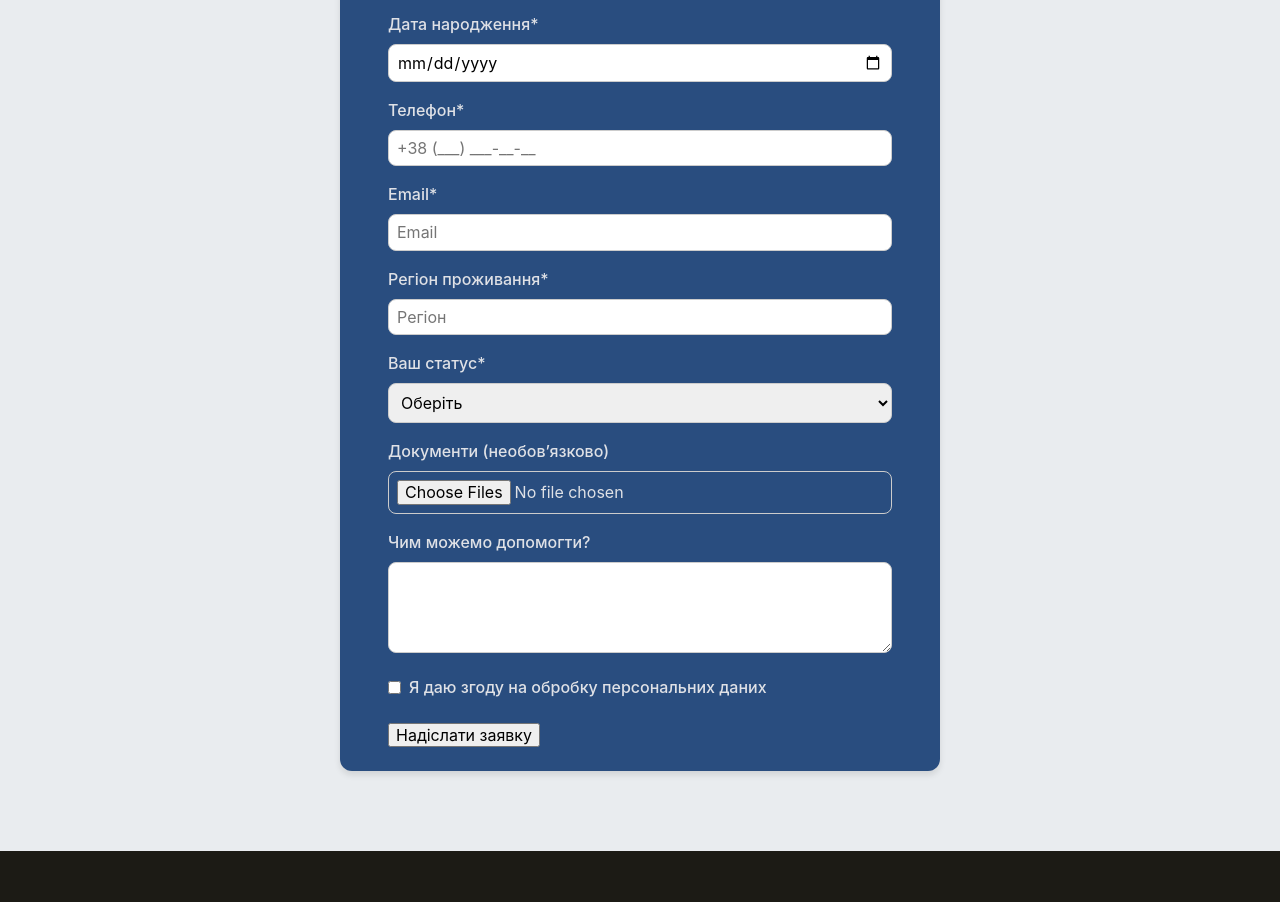
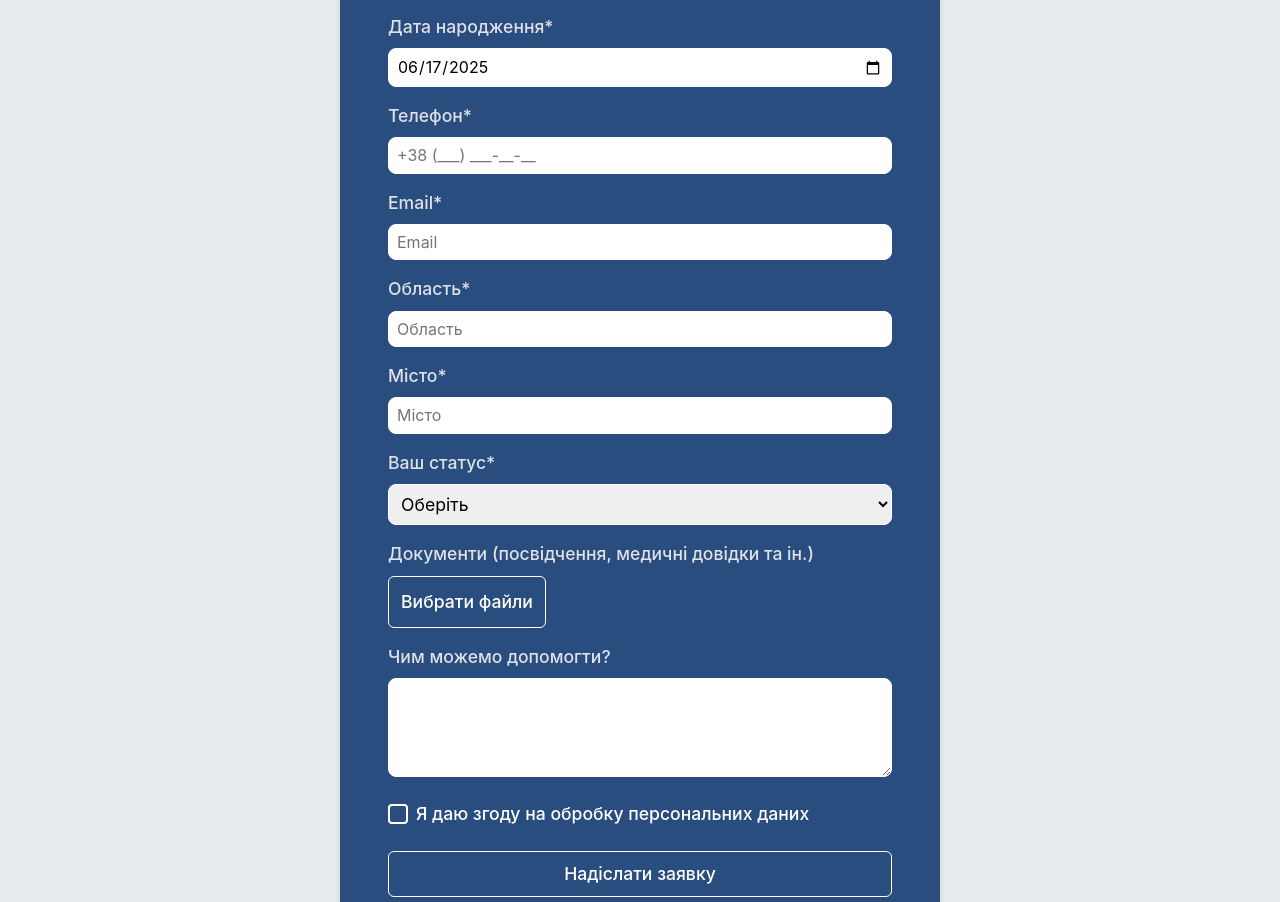
Before and after one commit to HannaTkachenko2204/support-fund-front, a React (Vite) app: page /help in a window 1280 px wide. Shown: the part 1863-2765 px from the top of the page. Built offline with nearby package versions, Linux system fonts and the light colour scheme.

Commit message:
HelpRequestForm

```diff
--- a/index.html
+++ b/index.html
@@ -1,5 +1,5 @@
 <!doctype html>
-<html lang="en">
+<html lang="uk">
   <head>
     <meta charset="UTF-8" />
     <link rel="icon" type="image/svg+xml" href="/assets/icons/favicon.svg" />
--- a/src/components/HelpCard/HelpCard.jsx
+++ b/src/components/HelpCard/HelpCard.jsx
@@ -47,7 +47,7 @@ const HelpCard = () => {
     <section className={s.section}>
       <Container>
         <SectionHeader
-          subtitle="Як ми допомагаємо"
+          subtitle="Програми допомоги"
           title="Форми підтримки учасників бойових дій"
           description="Комплексні програми допомоги за всіма критично важливими напрямками"
         />
--- a/src/components/HelpCard/HelpCard.module.css
+++ b/src/components/HelpCard/HelpCard.module.css
@@ -30,7 +30,7 @@
     width: 6rem;
     height: 6rem;
     border-radius: 50%;
-    background-color: white;
+    background-color: #294d7f;
     color: #294d7f;
     display: flex;
     align-items: center;
@@ -47,7 +47,7 @@
   }
 
 .icon {
-    fill: #294d7f;
+    fill: white;
     width: 40px;
     height: 40px;
   }
--- a/src/components/HelpRequestForm/HelpRequestForm.jsx
+++ b/src/components/HelpRequestForm/HelpRequestForm.jsx
@@ -1,12 +1,35 @@
+import { useState } from 'react';
+import useHiddenFileInput from '../../hooks/useHiddenFileInput';
 import Container from '../Container/Container';
 import SectionHeader from '../SectionHeader/SectionHeader';
 import s from './HelpRequestForm.module.css';
 
 const HelpRequestForm = () => {
+  const [selectedFiles, setSelectedFiles] = useState([]);
+  const { fileInputRef, openFileDialog, onKeyDown } = useHiddenFileInput();
+
+  const handleFileChange = (e) => {
+    const newFiles = Array.from(e.target.files);
+
+    setSelectedFiles((prevFiles) => {
+      const existingNames = prevFiles.map((f) => f.name);
+      const filteredNewFiles = newFiles.filter(
+        (f) => !existingNames.includes(f.name)
+      );
+      return [...prevFiles, ...filteredNewFiles];
+    });
+
+    e.target.value = null;
+  };
+
+  const handleFileRemove = (index) => {
+    setSelectedFiles((prevFiles) => prevFiles.filter((_, i) => i !== index));
+  };
+
   const handleSubmit = (e) => {
     e.preventDefault();
-    // Здесь можешь добавить отправку данных, валидацию и т.д.
     alert('Форма отправлена!');
+    // Здесь можно отправить selectedFiles на сервер
   };
 
   return (
@@ -30,7 +53,13 @@ const HelpRequestForm = () => {
 
           <div>
             <label htmlFor="dob">Дата народження*</label>
-            <input type="date" id="dob" name="dob" required />
+            <input
+              type="date"
+              id="dob"
+              name="dob"
+              required
+              defaultValue={new Date().toISOString().slice(0, 10)}
+            />
           </div>
 
           <div>
@@ -56,12 +85,23 @@ const HelpRequestForm = () => {
           </div>
 
           <div>
-            <label htmlFor="region">Регіон проживання*</label>
+            <label htmlFor="region">Область*</label>
             <input
               type="text"
               id="region"
               name="region"
-              placeholder="Регіон"
+              placeholder="Область"
+              required
+            />
+          </div>
+
+          <div>
+            <label htmlFor="city">Місто*</label>
+            <input
+              type="text"
+              id="city"
+              name="city"
+              placeholder="Місто"
               required
             />
           </div>
@@ -78,8 +118,64 @@ const HelpRequestForm = () => {
           </div>
 
           <div>
-            <label htmlFor="documents">Документи (необов’язково)</label>
-            <input type="file" id="documents" name="documents" multiple />
+            <label>Документи (посвідчення, медичні довідки та ін.)</label>
+            <div className={s.fileInputWrapper}>
+              <label
+                className={s.fileInputLabel}
+                onClick={openFileDialog}
+                role="button"
+                tabIndex={0}
+                onKeyDown={onKeyDown}
+              >
+                Вибрати файли
+              </label>
+
+              <input
+                type="file"
+                id="documents"
+                name="documents"
+                multiple
+                className={s.fileInput}
+                onChange={handleFileChange}
+                ref={fileInputRef}
+                style={{
+                  position: 'absolute',
+                  opacity: 0,
+                  width: 0,
+                  height: 0,
+                  pointerEvents: 'none',
+                }}
+                tabIndex={-1}
+              />
+            </div>
+
+            {selectedFiles.length > 0 && (
+              <ul className={s.fileList}>
+                {selectedFiles.map((file, index) => (
+                  <li
+                    key={index}
+                    style={{ display: 'flex', alignItems: 'center' }}
+                  >
+                    <span>{file.name}</span>
+                    <button
+                      type="button"
+                      className={s.fileRemoveBtn}
+                      onClick={() => handleFileRemove(index)}
+                      aria-label="Видалити файл"
+                      title="Видалити файл"
+                    >
+                      <svg
+                        className={s.icon}
+                        aria-hidden="true"
+                        focusable="false"
+                      >
+                        <use xlinkHref="/assets/icons/icons.svg#icon-close" />
+                      </svg>
+                    </button>
+                  </li>
+                ))}
+              </ul>
+            )}
           </div>
 
           <div>
@@ -94,9 +190,11 @@ const HelpRequestForm = () => {
             </label>
           </div>
 
-          <button type="submit" className="btn">
+          <div className={s.buttonWrapper}>
+          <button type="submit" className={s.btn}>
             Надіслати заявку
           </button>
+          </div>
         </form>
       </Container>
     </section>
--- a/src/components/HelpRequestForm/HelpRequestForm.module.css
+++ b/src/components/HelpRequestForm/HelpRequestForm.module.css
@@ -16,6 +16,7 @@
     margin: 1.5rem auto 0;
     background-color: #294d7f;
     border-radius: 0.75rem;
+    font-size: 1.1rem;
     padding: 1.5rem 3rem;
     color: #dfe1e6;
     box-shadow: 0 4px 6px rgba(0, 0, 0, 0.1);
@@ -35,15 +36,104 @@ label {
 input[type="email"],
 input[type="date"],
 input[type="tel"],
-  input[type="file"],
 select,
 textarea {
     width: 100%;
     padding: 0.5rem;
-    border: 1px solid #ccc;
+    border: 1px solid white;
     border-radius: 0.5rem;
     font-family: inherit;
     font-size: 1rem;
+}
+
+input:focus,
+select:focus,
+textarea:focus {
+  outline-color: #294d7f;
+}
+
+input[type="file"] {
+    width: 100%;
+    padding: 0.5rem;
+    font-family: inherit;
+    font-size: 1rem;
+}
+
+.fileInputLabel {
+  display: inline-block;
+  padding: 0.75rem;
+  background-color: transparent;
+  color: white;
+  border-radius: 0.375rem;
+  border: 1px solid white;
+  cursor: pointer;
+  user-select: none;
+  text-align: center;
+  box-sizing: border-box;
+  font-weight: 500;
+  font-size: 1.1rem;
+  transition: background-color 0.3s ease;
+  margin: 0;
+}
+
+.fileInputLabel:hover {
+  background-color: #1a3459;
+}
+
+.fileInput {
+  position: absolute;
+  width: 100%;
+  height: 100%;
+  top: 0;
+  left: 0;
+  opacity: 0;
+  cursor: pointer;
+  z-index: 10;
+}
+
+.fileList {
+  margin-top: 0.5rem;
+  color: #dfe1e6;
+  list-style: none;
+  padding-left: 0;
+}
+
+.fileList li {
+  font-size: 0.9rem;
+  margin-bottom: 0.25rem;
+  word-break: break-word;
+}
+
+.fileRemoveBtn {
+  display: inline-flex;
+  justify-content: center;
+  align-items: center;
+  width: 20px;
+  height: 20px;
+  margin-left: 8px;
+  border: 2px solid white;
+  border-radius: 4px;
+  background-color: transparent;
+  color: white;
+  cursor: pointer;
+  user-select: none;
+  font-weight: bold;
+  font-size: 16px;
+  line-height: 1;
+  transition: background-color 0.2s ease, border-color 0.2s ease;
+  padding: 0;
+}
+
+.fileRemoveBtn:hover {
+  background-color: #1a3459;
+  border-color: white;
+  color: white;
+}
+
+.icon {
+    fill: white;
+    width: 11px;
+    height: 11px;
 }
 
 textarea {
@@ -59,24 +149,65 @@ label {
 .checkboxWrapper label {
   display: flex;
   align-items: center;
+  cursor: pointer;
+  user-select: none;
+  font-weight: 500;
+  color: white;
 }
 
 .checkboxWrapper input[type="checkbox"] {
+  appearance: none;
+  width: 20px;
+  height: 20px;
+  border: 2px solid white;
+  border-radius: 4px;
   margin-right: 0.5rem;
+  position: relative;
+  cursor: pointer;
+  background-color: transparent;
+  transition: background-color 0.2s ease, border-color 0.2s ease;
+}
+
+.checkboxWrapper input[type="checkbox"]:hover {
+  background-color: #1a3459;
+}
+
+.checkboxWrapper input[type="checkbox"]:checked {
+  background-color: #1a3459;
+  border-color: white;
+}
+
+.checkboxWrapper input[type="checkbox"]:checked::after {
+  content: '';
+  position: absolute;
+  top: 3px;
+  left: 7px;
+  width: 5px;
+  height: 10px;
+  border: solid white;
+  border-width: 0 2px 2px 0;
+  transform: rotate(45deg);
+}
+
+.buttonWrapper {
+  display: flex;
+  justify-content: center;
 }
 
 button.btn {
+  display: inline-block;
+  padding: 0.75rem;
+  background-color: transparent;
+  color: white;
+  border-radius: 0.375rem;
+  border: 1px solid white;
+  cursor: pointer;
+  font-weight: 500;
+  font-size: 1.1rem;
+  transition: background-color 0.3s ease;
   width: 100%;
-    padding: 0.75rem;
-    font-size: 1rem;
-    font-weight: bold;
-    border: none;
-    border-radius: 0.5rem;
-    background-color: #2563eb;
-    color: white;
-    cursor: pointer;
 }
 
 button.btn:hover {
-    background-color: #1e40af;
+    background-color: #1a3459;
 }
--- /dev/null
+++ b/src/hooks/useHiddenFileInput.js
@@ -0,0 +1,21 @@
+import { useRef } from 'react';
+
+const useHiddenFileInput = () => {
+  const fileInputRef = useRef(null);
+
+  const openFileDialog = (e) => {
+    e.preventDefault();
+    fileInputRef.current?.click();
+  };
+
+  const onKeyDown = (e) => {
+    if (e.key === 'Enter' || e.key === ' ') {
+      e.preventDefault();
+      openFileDialog(e);
+    }
+  };
+
+  return { fileInputRef, openFileDialog, onKeyDown };
+};
+
+export default useHiddenFileInput;
```
Also changed, not shown: public/assets/icons/icons.svg. Lines whose indentation alone changed are shown as unchanged.
